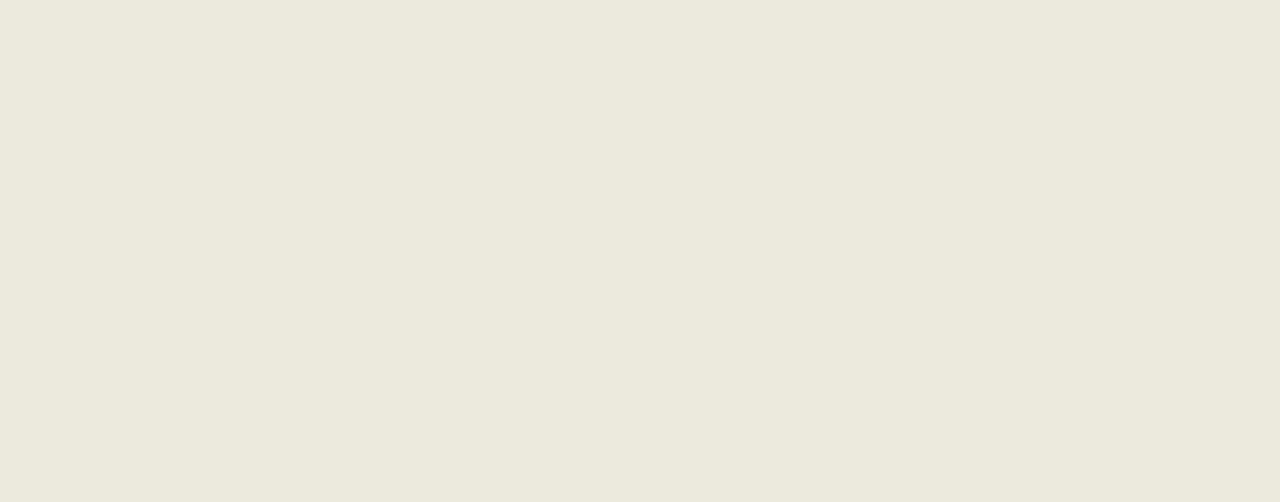
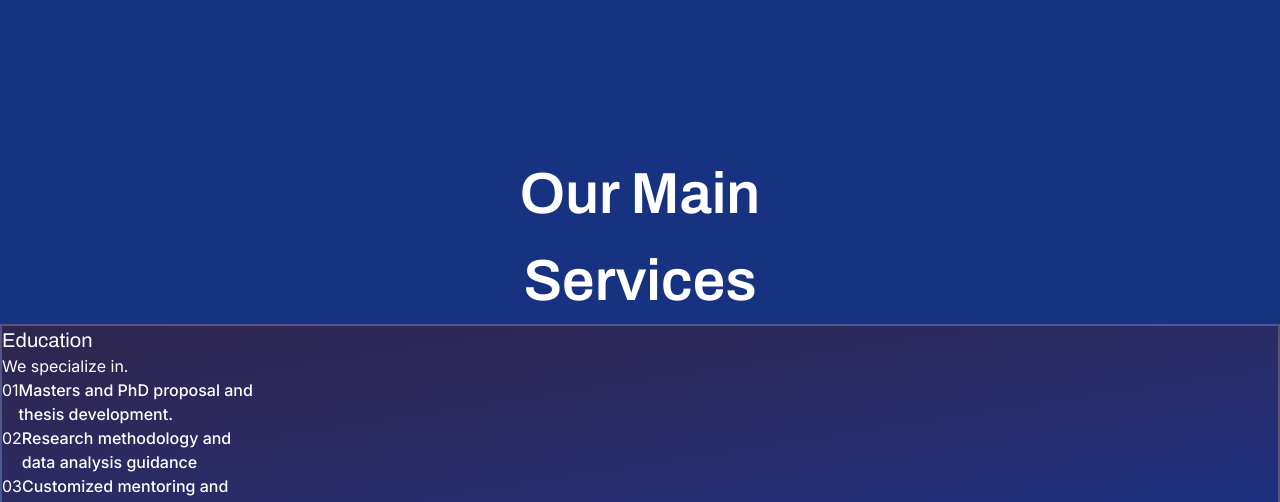
Before and after one commit to almondkiruthu/Limarge, a React (Vite) app in the folder client/: page / in a window 1280 px wide. Shown: the part 2143-2645 px from the top of the page. Before the commit the page ends 2133 px from the top, so only its background shows below. Built offline with nearby package versions, Linux system fonts and the light colour scheme.

Commit message:
cREATING THE MAIN SERVICES CARD AND also added the asset for the education card

```diff
--- a/client/src/components/Emphasis.tsx
+++ b/client/src/components/Emphasis.tsx
@@ -1,7 +1,7 @@
 const Emphasis = () => {
   return (
     <>
-      <div className="bg-customBlue pl-56 text-white flex pt-10">
+      <div className="bg-customBlue pl-56 text-white flex pt-10 pb-20">
         <div>
           <div>
             <h2 className="font-archivo font-semibold text-[58px] ">
--- a/client/src/components/Services.tsx
+++ b/client/src/components/Services.tsx
@@ -1,9 +1,67 @@
 const Services = () => {
   return (
     <>
+      <div className="bg-customBlue text-white pt-20">
+        <div>
+          <h2 className="font-archivo text-[58px] text-center font-semibold">
+            Our Main <br /> Services
+          </h2>
+        </div>
+        <div>
+          <div className="education-card">
+            <p className="font-archivo text-xl">Education</p>
+            <div>
+              <p className="font-inter text-base">We specialize in.</p>
+            </div>
+            <div className="flex">
+              {" "}
+              <div>
+                <p className="font-inter text-base">01</p>
+              </div>
+              <div>
+                <p className="font-inter font-medium text-base">
+                  Masters and PhD proposal and <br /> thesis development.
+                </p>
+              </div>
+              <div>
+                <hr className="bg-white opacity-10" />
+              </div>
+            </div>
+            <div className="flex">
+              {" "}
+              <div>
+                <p className="font-inter text-base">02</p>
+              </div>
+              <div>
+                <p className="font-inter font-medium text-base">
+                  Research methodology and <br />
+                  data analysis guidance
+                </p>
+              </div>
+              <div>
+                <hr className="bg-white opacity-10" />
+              </div>
+            </div>
+            <div className="flex">
+              {" "}
+              <div>
+                <p className="font-inter text-base">03</p>
+              </div>
+              <div>
+                <p className="font-inter font-medium text-base">
+                Customized mentoring and <br />
+                coaching
+                </p>
+              </div>
+              <div>
+                <hr className="bg-white opacity-10" />
+              </div>
+            </div>
+          </div>
+        </div>
+      </div>
+    </>
+  );
+};
 
-    </>
-  )
-}
-
-export default Services
+export default Services;
--- a/client/src/index.css
+++ b/client/src/index.css
@@ -3,8 +3,21 @@
 @tailwind utilities;
 
 body {
-  background-color: #ECEADD;
+  background-color: #eceadd;
 }
-.contact-us-btn{
-  background: linear-gradient(96.65deg, #FF9A63 0%, #FE804B 100%);
+.contact-us-btn {
+  background: linear-gradient(96.65deg, #ff9a63 0%, #fe804b 100%);
 }
+
+
+.education-card {
+  border: 2px solid rgba(255, 255, 255, 0.2);
+  background:linear-gradient(
+    to left top,
+    #183282,
+    #252e74,
+    #2a2b66,
+    #2d2859,
+    #2d264d
+  );;
+}
```
Also changed, not shown: client/public/Servicesassets/eduCardunderline.svg (added).
